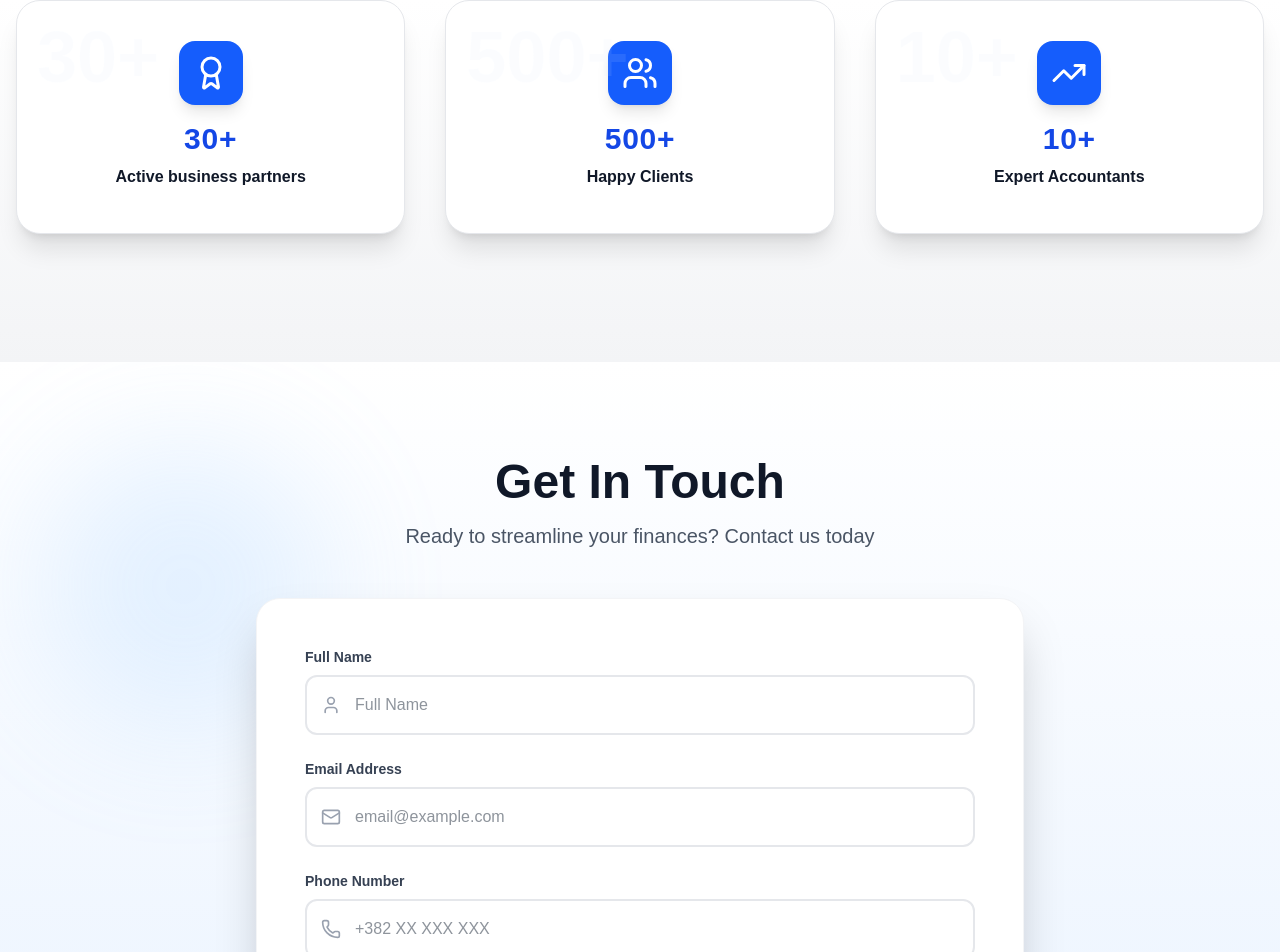
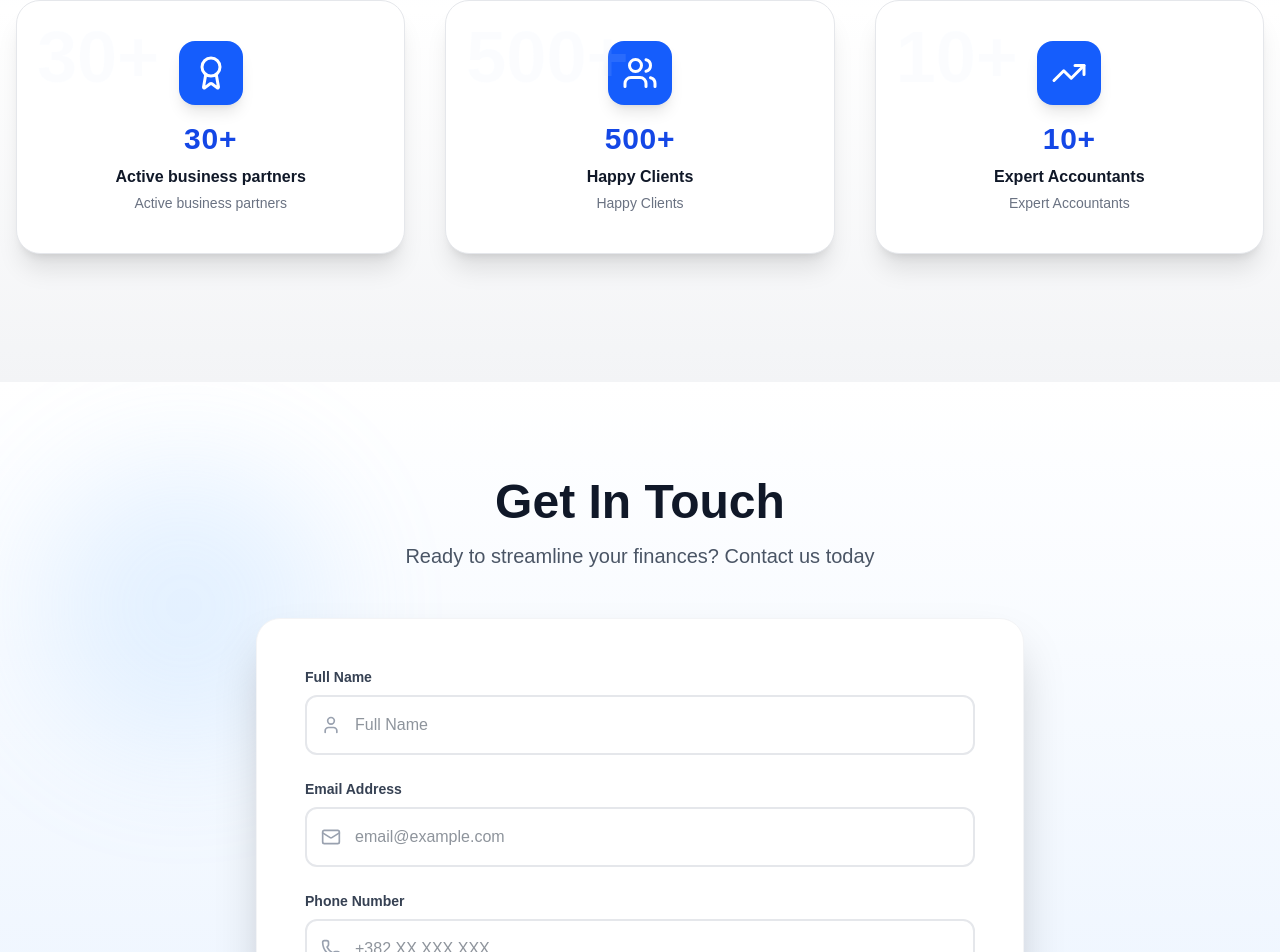
Before and after one commit to dinobego/accounting-plus, a Next.js app: page /en in a window 1280 px wide. Shown: the part 2320-3272 px from the top of the page. Built offline with nearby package versions, Linux system fonts and the light colour scheme.

Commit message:
Fix: About component - build successful

```diff
--- a/src/components/About.tsx
+++ b/src/components/About.tsx
@@ -80,7 +80,7 @@ export default function About() {
                 <div className="text-gray-900 font-semibold mb-1">
                   {stat.label}
                 </div>
-                <div className="text-gray-500 text-sm">{stat.desc}</div>
+  <div className="text-gray-500 text-sm">{stat.label}</div>
               </motion.div>
             );
           })}
--- a/tsconfig.json
+++ b/tsconfig.json
@@ -35,7 +35,8 @@
     "**/*.tsx",
     ".next/types/**/*.ts",
     ".next\\dev/types/**/*.ts",
-    ".next\\dev/types/**/*.ts"
+    ".next\\dev/types/**/*.ts",
+    ".next/dev/types/**/*.ts"
   ],
   "exclude": [
     "node_modules"
```
Also changed, not shown: 1 other file (tests, documents, lock files or other folders).
